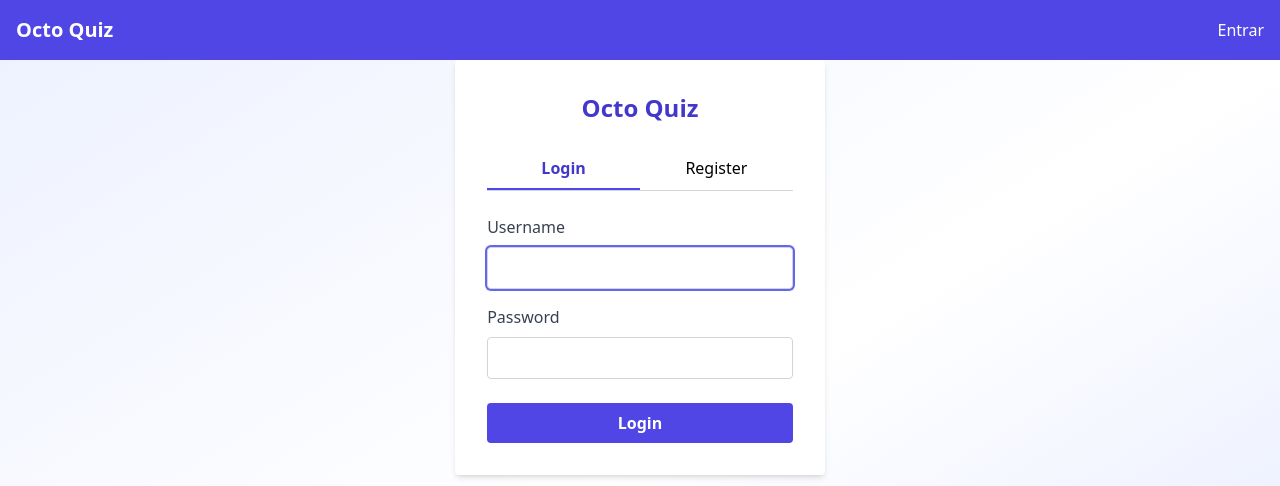
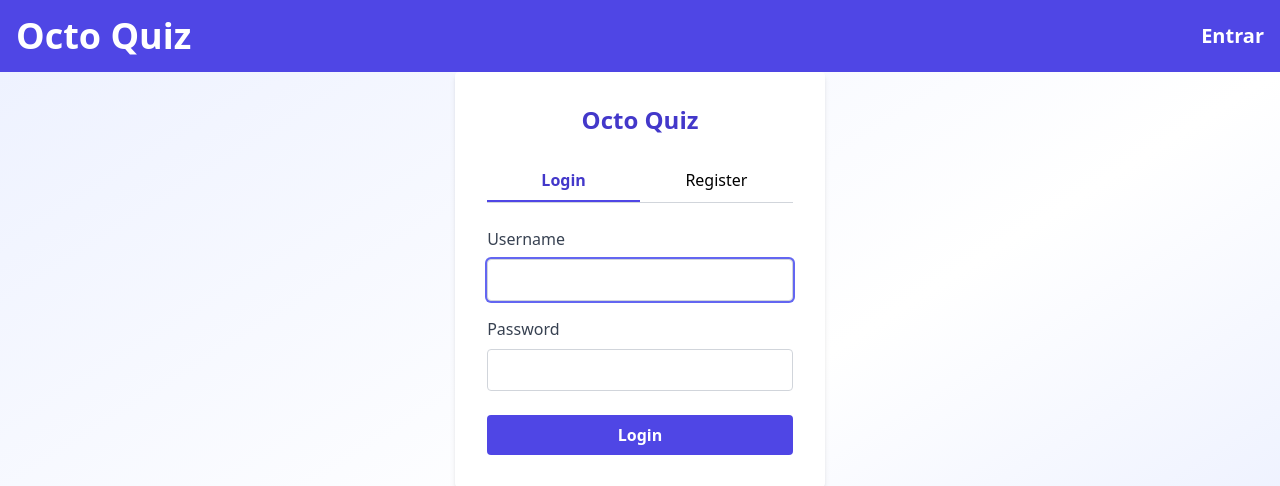
Before and after one commit to JoanLopes/octo-quiz-app, a Django app: template templates/autenticacao.html in a window 1280 px wide. Shown: the top 486 px of the page. Run offline with Django 4.2, Linux system fonts and the light colour scheme; the template is opened without the code that fills it, so the values that code supplies are empty; some libraries are stand-ins or nearby versions.

Commit message:
style: Update header font size and navigation styling for improved visibility and consistency

```diff
--- a/templates/base.html
+++ b/templates/base.html
@@ -15,9 +15,9 @@
   <!-- Header -->
   <header class="bg-indigo-600 text-white shadow-md">
     <div class="container mx-auto px-4 py-4 flex justify-between items-center">
-      <a href="/" class="font-bold text-xl">Octo Quiz</a>
+      <a href="/" class="font-bold text-4xl">Octo Quiz</a>
       <nav>
-        <ul class="flex space-x-4">
+        <ul class="flex space-x-4 text-xl font-bold">
           {% if user.is_authenticated %}
             <li><a href="/" class="hover:underline">Home</a></li>
             <li><a href="{% url 'deck-select-for-execution-page' %}" class="hover:underline">estudar</a></li>
```
